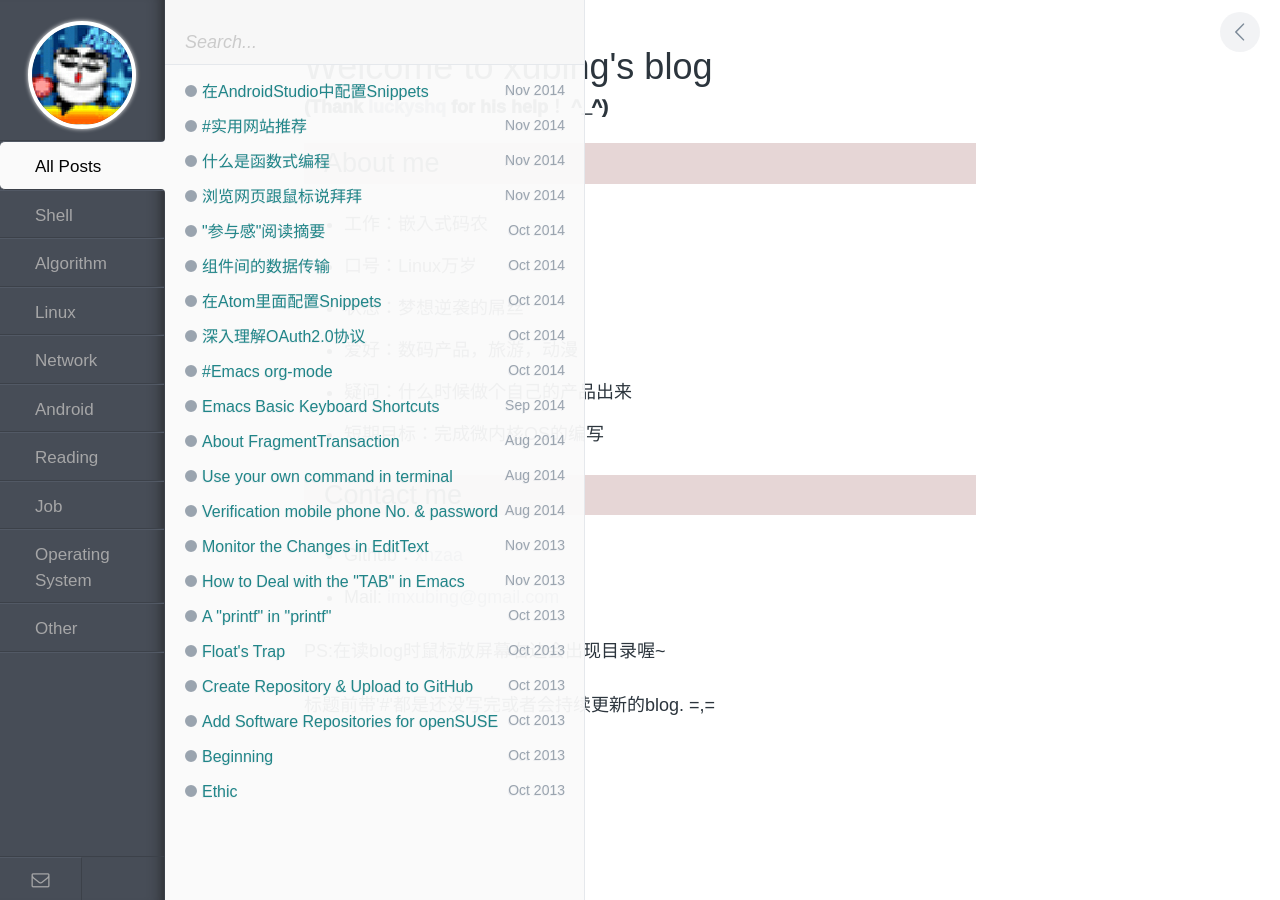
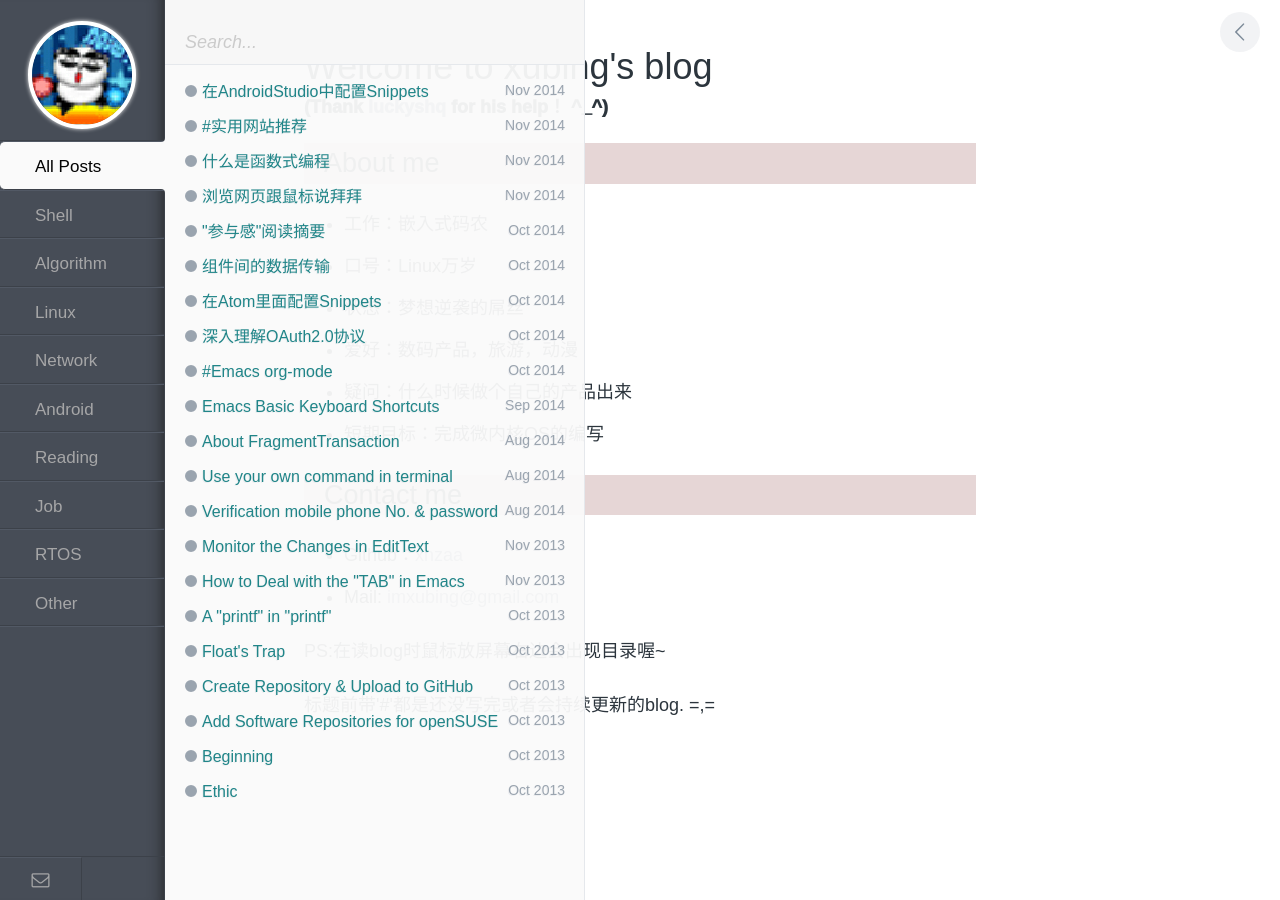
Before and after one commit to xnzaa/xnzaa.github.io, a Jekyll site: the page built from index.html, in a window 1280 px wide. Built offline with Jekyll 4.4.1, drawn with Linux system fonts in a browser that asks for light colours; comment, search, counter and statistics services are not loaded.

Commit message:
change index

```diff
--- a/_layouts/index.html
+++ b/_layouts/index.html
@@ -24,7 +24,7 @@
           <li id="js-label6" class="tags__li tags-btn">Android</li>
           <li id="js-label7" class="tags__li tags-btn">Reading</li>
           <li id="js-label8" class="tags__li tags-btn">Job</li>
-          <li id="js-label9" class="tags__li tags-btn">Operating System</li>
+          <li id="js-label9" class="tags__li tags-btn">RTOS</li>
           <li id="js-label10" class="tags__li tags-btn">Other</li>
         </ul>
 
```
